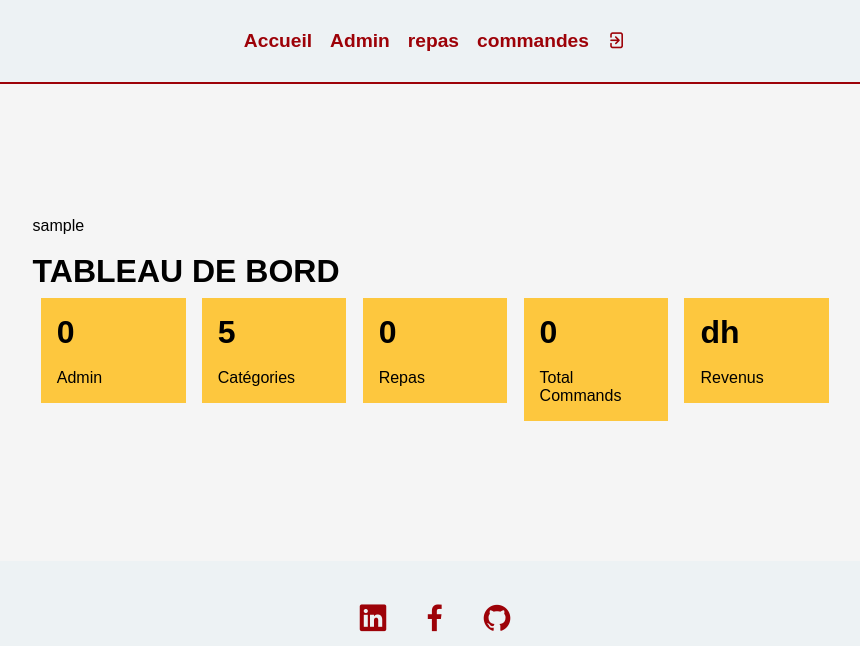
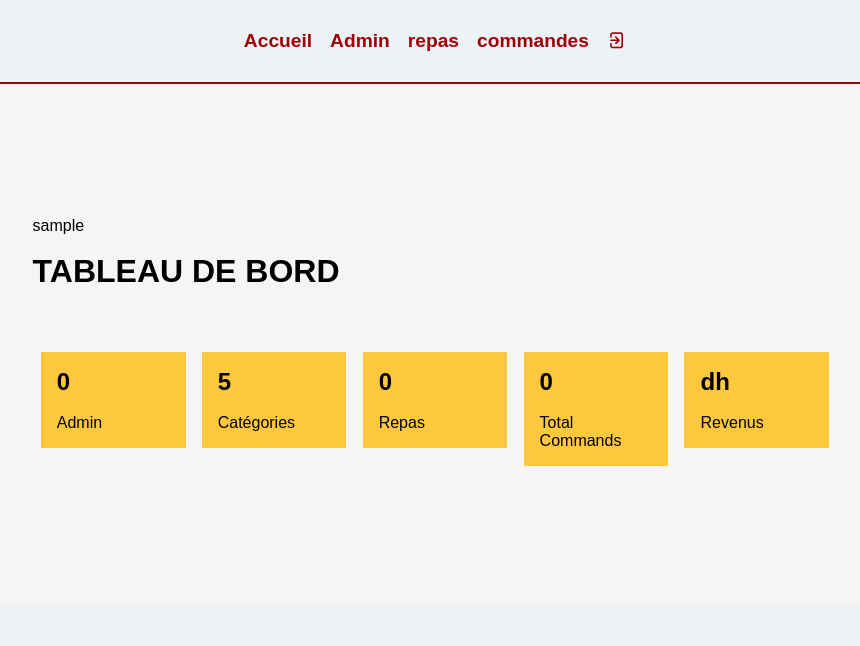
Before and after one commit to oulaydi/UPM-webApp-Order, a PHP site: page /webProject/admin/admin.php in a window 1280 px wide. Shown: the top 646 px of the page, without its empty margins (205-1065 px from the left). Run offline with PHP 8.4, Linux system fonts and the light colour scheme; the visitor is signed in with stand-in values (Sample User, id 1); data that the repository does not hold is empty.

Commit message:
yes now projet ends :3

```diff
--- a/admin/admin.php
+++ b/admin/admin.php
@@ -15,6 +15,8 @@
 
             <h1>TABLEAU DE BORD</h1>
 
+            <br><br><br>
+
             <div class="col-5">
 
             <?php
@@ -23,12 +25,12 @@
                 $count = mysqli_num_rows($result);
             ?>
 
-                <h1><?php echo $count; ?></h1>
+                <h2><?php echo $count; ?></h2>
                 <br/>
                 Admin
             </div>
             <div class="col-5">
-                <h1>5</h1>
+                <h2>5</h2>
                 <br/>
                 Catégories
             </div>
@@ -38,7 +40,7 @@
                 $result1 = mysqli_query($cnx, $sql1);
                 $count1 = mysqli_num_rows($result1);
             ?>
-                <h1><?php echo $count1; ?></h1>
+                <h2><?php echo $count1; ?></h2>
                 <br/>
                 Repas
             </div>
@@ -48,7 +50,7 @@
                 $result2 = mysqli_query($cnx, $sql2);
                 $count2 = mysqli_num_rows($result2);
             ?>
-                <h1><?php echo $count2; ?></h1>
+                <h2><?php echo $count2; ?></h2>
                 <br/>
                 Total Commands
             </div>
@@ -59,7 +61,7 @@
                 $row = mysqli_fetch_assoc($result3);
                 $total_revenue = $row['Total'];
             ?>
-                <h1><?php echo $total_revenue .'dh'; ?></h1>
+                <h2><?php echo $total_revenue .'dh'; ?></h2>
                 <br/>
                 Revenus
             </div>
--- /dev/null
+++ b/admin/partials/log-in.php
@@ -0,0 +1,17 @@
+<?php
+
+// Access Control
+if(!isset($_SESSION['user']))
+{
+    $_SESSION['no-login-msg'] = '<p style=" background-color: #edd4d4;
+                                color: black;
+                                padding: 10px;
+                                border: 1px solid red;
+                                border-radius: 5px;
+                                font-size: 1rem;
+                                width: 83%;"
+                                >connectez-vous pour accès au panneau!</p>';
+    header('location:'.SITEURL.'admin/login.php');
+}
+
+?>
--- a/admin/partials/menu.php
+++ b/admin/partials/menu.php
@@ -1,4 +1,5 @@
 <?php include('../config/constants.php');?>
+<?php include('log-in.php');?>
 
 
 <!DOCTYPE html>
```
